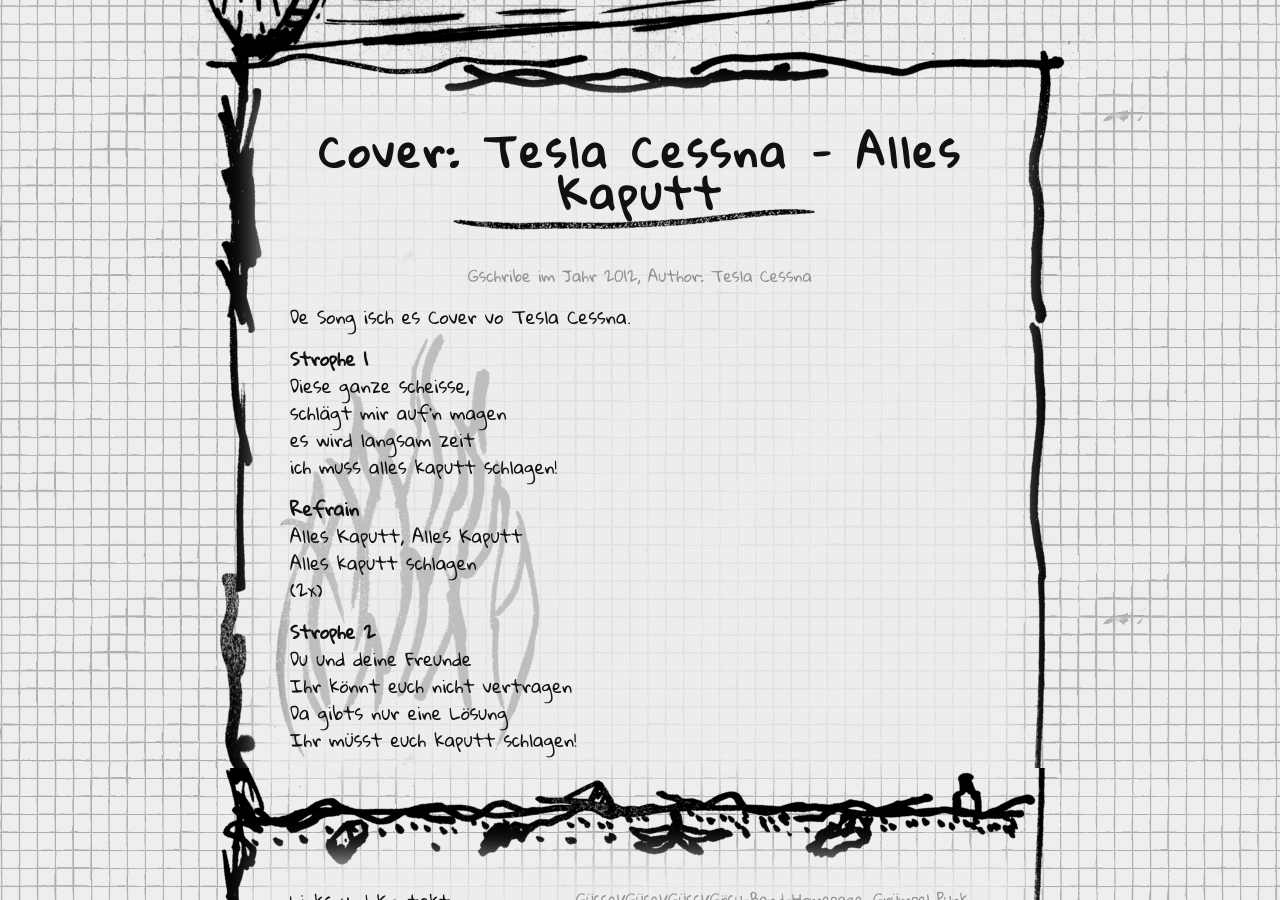
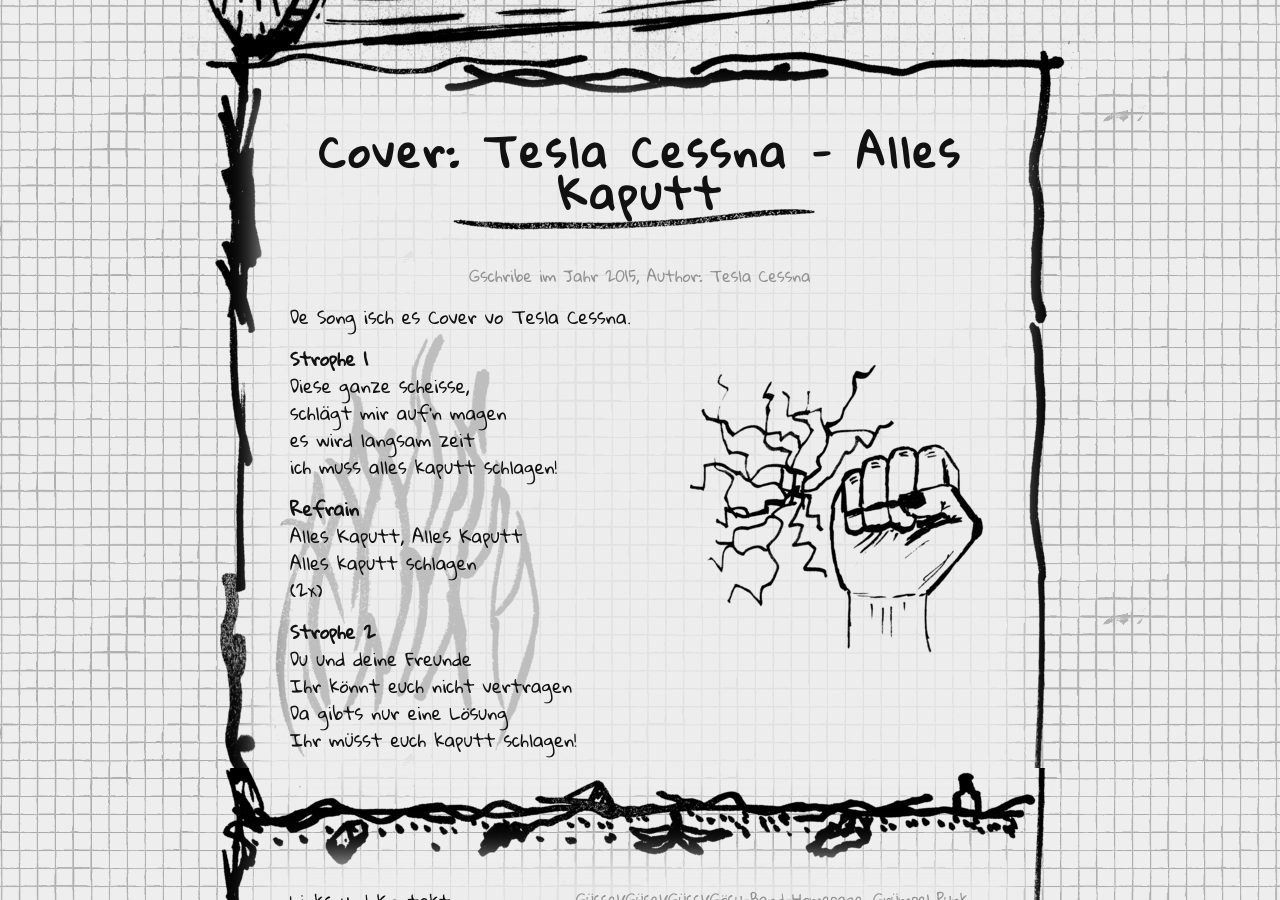
Before and after one commit to mogria/guezzlpage, a Jekyll site: the page built from _songs/gruempel-ep/12_alles-kabutt-tesla-cessna-cover.md, in a window 1280 px wide and 900 px high, scrolled down 355 px. Built offline with Jekyll 4.4.1, drawn with Linux system fonts in a browser that asks for light colours.

Commit message:
add image to song "Alles Kabutt (Tesla Cessna Cover)

```diff
--- a/_songs/gruempel-ep/12_alles-kabutt-tesla-cessna-cover.md
+++ b/_songs/gruempel-ep/12_alles-kabutt-tesla-cessna-cover.md
@@ -4,7 +4,8 @@
 title: "Alles Kaputt"
 album: gruempel-ep
 artist: "Tesla Cessna"
-year: 2012
+year: 2015
+images: ["/img/song-alles-kabutt.png"]
 length: false
 ---
 
```
Also changed, not shown: img/song-alles-kabutt.png (added), 1 other file.
